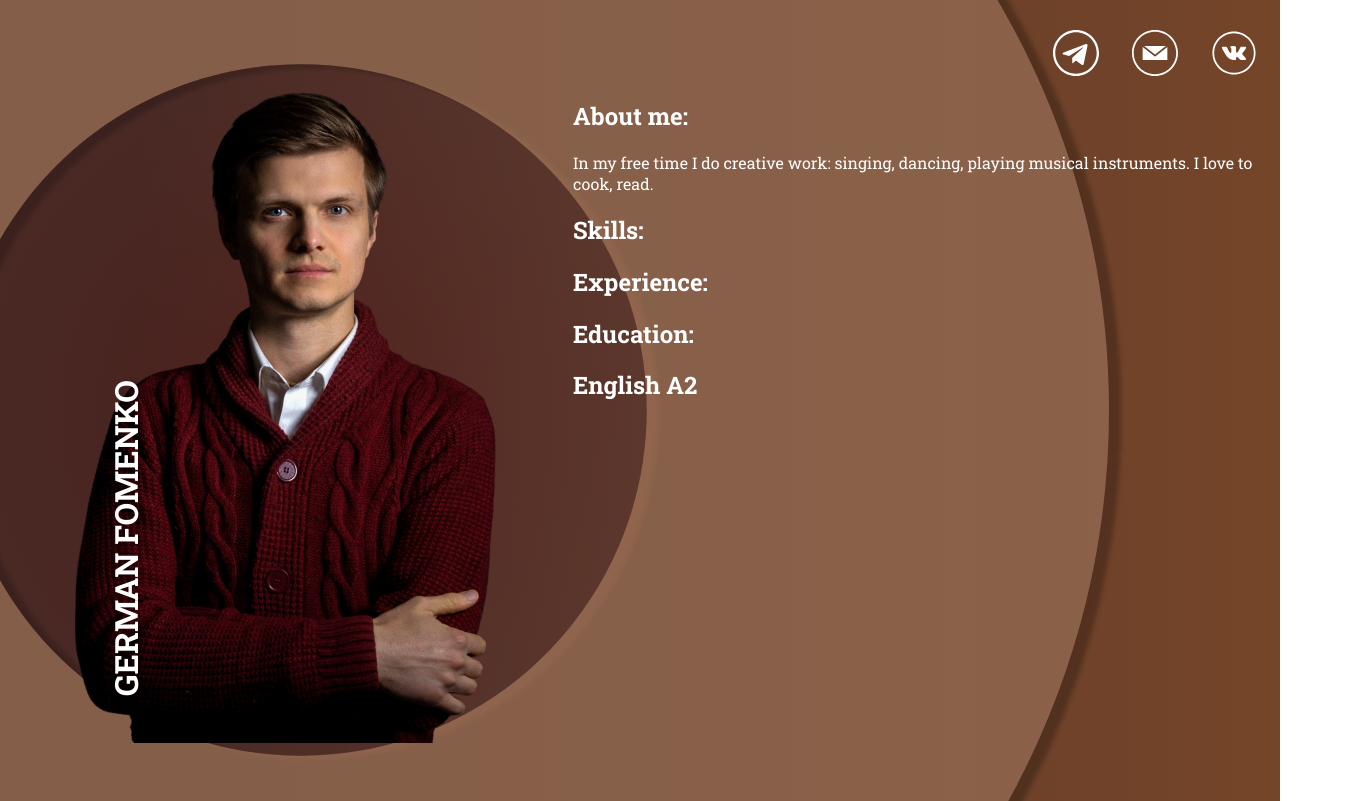
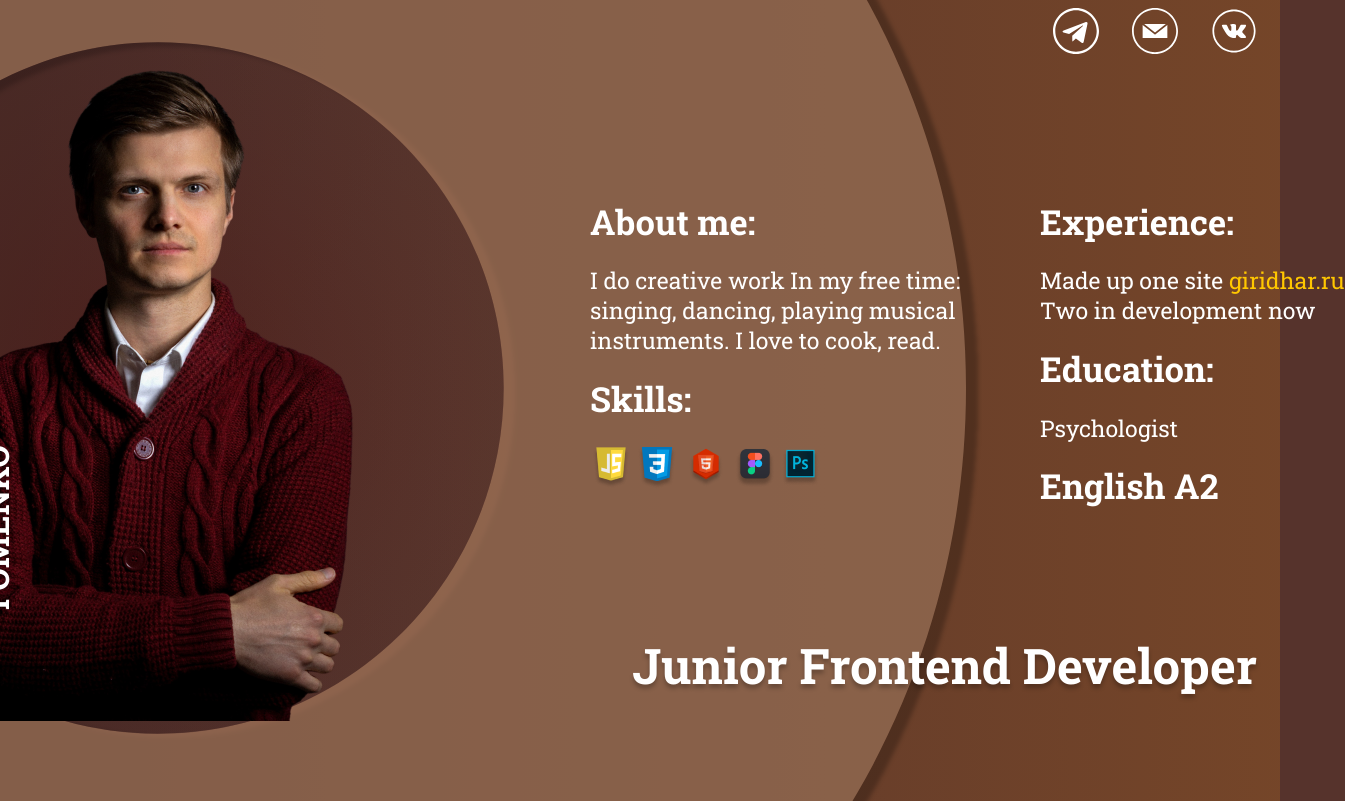
Before and after one commit to Giridhar108/rsschool-cv1, a plain HTML site: page Index.html in a window 1280 px wide. Shown: the top 801 px of the page, 1345 px wide, since content can reach past the window. Drawn offline with Linux system fonts and the light colour scheme.

Commit message:
feat: add changes

```diff
--- a/Index.html
+++ b/Index.html
@@ -9,10 +9,6 @@
   <link href="https://fonts.googleapis.com/css2?family=Roboto+Slab:wght@400;700&display=swap" rel="stylesheet">
   <title>CV</title>
 </head>
-
-<header>
-
-</header>
 
 <body>
   <header class="header">
@@ -62,8 +58,8 @@
     </div>
   </header>
   <section class="main container">
+    <h2 class="main__name">GERMAN FOMENKO</h2>
     <div class="main__dec">
-      <h2 class="main__name">GERMAN FOMENKO</h2>
       <img class="main__i" src="/I_am.png" alt="">
       <div class="main__svg">
         <svg width="1632" height="1624" viewBox="0 0 1632 1624" fill="none" xmlns="http://www.w3.org/2000/svg">
@@ -99,16 +95,28 @@
         </svg>
       </div>
     </div>
-    <article class="main__textx">
-      <h2 class="main__title">About me:</h2>
-      <p>In my free time I do creative work: singing, dancing, playing musical instruments. I love to cook, read.</p>
-      <h2 class="main__title">Skills:</h2>
+    <article class="main__texts">
+      <div class="main__title_right">
+        <h2 class="main__title">About me:</h2>
+        <p class="main__text"> I do creative work In my free time: singing, dancing, playing musical instruments. I love
+          to cook, read.</p>
+        <h2 class="main__title">Skills:</h2>
+        <img src="/Skills.png" alt="">
 
-      <h2 class="main__title">Experience:</h2>
-      <h2 class="main__title">Education:</h2>
-      <h2 class="main__title">English A2</h2>
+      </div>
+
+      <div class="main__title_left">
+        <h2 class="main__title">Experience:</h2>
+        <p class="main__text_exp">Made up one site
+          <a href="http://giridhar.ru">giridhar.ru</a>
+          Two in development now</p>
+        <h2 class="main__title">Education:</h2>
+        <p>Psychologist</p>
+        <h2 class="main__title">English A2</h2>
+      </div>
     </article>
   </section>
+  <h1 class="container prof">Junior Frontend Developer </h1>
 </body>
 
 <footer>
--- a/style.scss
+++ b/style.scss
@@ -1,45 +1,46 @@
-html{
+html {
     box-sizing: border-box;
     scroll-behavior: smooth;
 }
 
-*,*::before,*::after{
+*,
+*::before,
+*::after {
     box-sizing: inherit;
 }
 
 a {
     text-decoration: none;
-    color: inherit;
+    color: #FFC700;
 }
 
 ul,
-li{
+li {
     list-style: none;
     margin: 0;
     padding: 0;
 }
 
-.container{
+.container {
     max-width: 1450px;
     padding: 0 15px;
     margin: 0 auto;
 }
 
-body{
+body {
     position: relative;
-    background-color: #58332B;
+    background-color: #58332b;
     min-width: 320px;
     color: white;
     font-family: Roboto Slab;
     font-style: normal;
-    background: linear-gradient(90deg, #56332C 11.16%, #9E5E24 220.09%, #AD703A 220.09%);
+    background: linear-gradient(90deg, #56332c 11.16%, #9e5e24 220.09%, #ad703a 220.09%);
     overflow: hidden;
 }
 
 .contacts {
-
     &__soc {
-        margin-top: 30px;
+        /* margin-top: 30px; */
         display: flex;
         justify-content: flex-end;
     }
@@ -55,6 +56,7 @@ body{
 
 .main {
     display: flex;
+    height: 575px;
     &__svg {
         position: relative;
         top: -1145px;
@@ -62,16 +64,15 @@ body{
         z-index: -1;
     }
 
-    &__dec{
+    &__dec {
         width: 550px;
     }
 
-    &__textx{
-
+    &__myName {
+        display: flex;
     }
 
-    &__name{
-        position: absolute;
+    &__name {
         font-family: Roboto Slab;
         font-style: normal;
         font-weight: bold;
@@ -79,8 +80,48 @@ body{
         line-height: 42px;
         text-shadow: 0px 4px 4px rgba(0, 0, 0, 0.25);
         transform: rotate(-90deg);
-        left: -40px;
-        top: 460px;
+        width: 450px;
+        height: 45px;
+        margin-top: 378px;
+        margin-left: -218px;
+        margin-right: -228px;
+        margin-bottom: 25px;
+    }
 
+    &__texts{
+        display: flex;
+        justify-content: space-evenly;
+        width: 667px;
+        font-family: Roboto Slab;
+        font-style: normal;
+        font-weight: normal;
+        font-size: 23px;
+        line-height: 30px;
+        margin-left: 160px;
+        height: 280px;
+        margin-top: 120px;
+    }
+
+    &__text{
+        width: 400px;
+    }
+
+    &__text_exp{
+        width: 305px;
+    }
+
+    &__title_left{
+        margin-left: 50px;
     }
 }
+
+.prof{
+    display: flex;
+    justify-content: flex-end;
+    text-shadow: 0px 4px 4px rgba(0, 0, 0, 0.25);
+    font-family: Roboto Slab;
+    font-style: normal;
+    font-weight: bold;
+    font-size: 49px;
+    line-height: 65px;
+}
```
Also changed, not shown: Skills.png (added), style.css, 1 other file.
